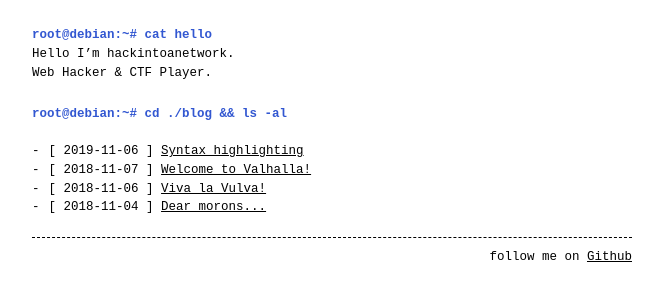
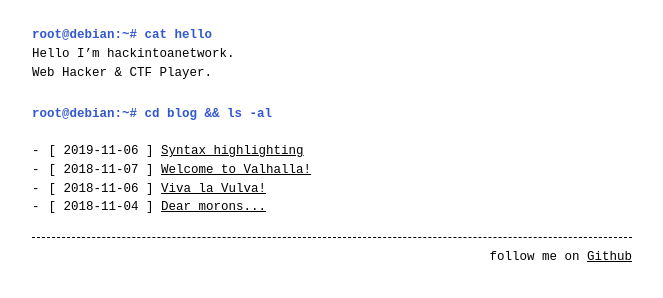
Before and after one commit to hackintoanetwork/hackintoanetwork.github.io, a Jekyll site: the page built from index.md, in a window 1280 px wide. Shown: the part 203-501 px from the top of the page, without its empty margins (308-971 px from the left). Built offline with Jekyll 4.4.1, drawn with Linux system fonts in a browser that asks for light colours.

```diff
--- a/index.md
+++ b/index.md
@@ -17,4 +17,4 @@ drwxr-xr-x 2 root root 4096 Nov 29 10:00 blog
 Hello I’m hackintoanetwork.
 Web Hacker & CTF Player.
 
-# root@debian:~# cd ./blog && ls -al
+# root@debian:~# cd blog && ls -al
```
